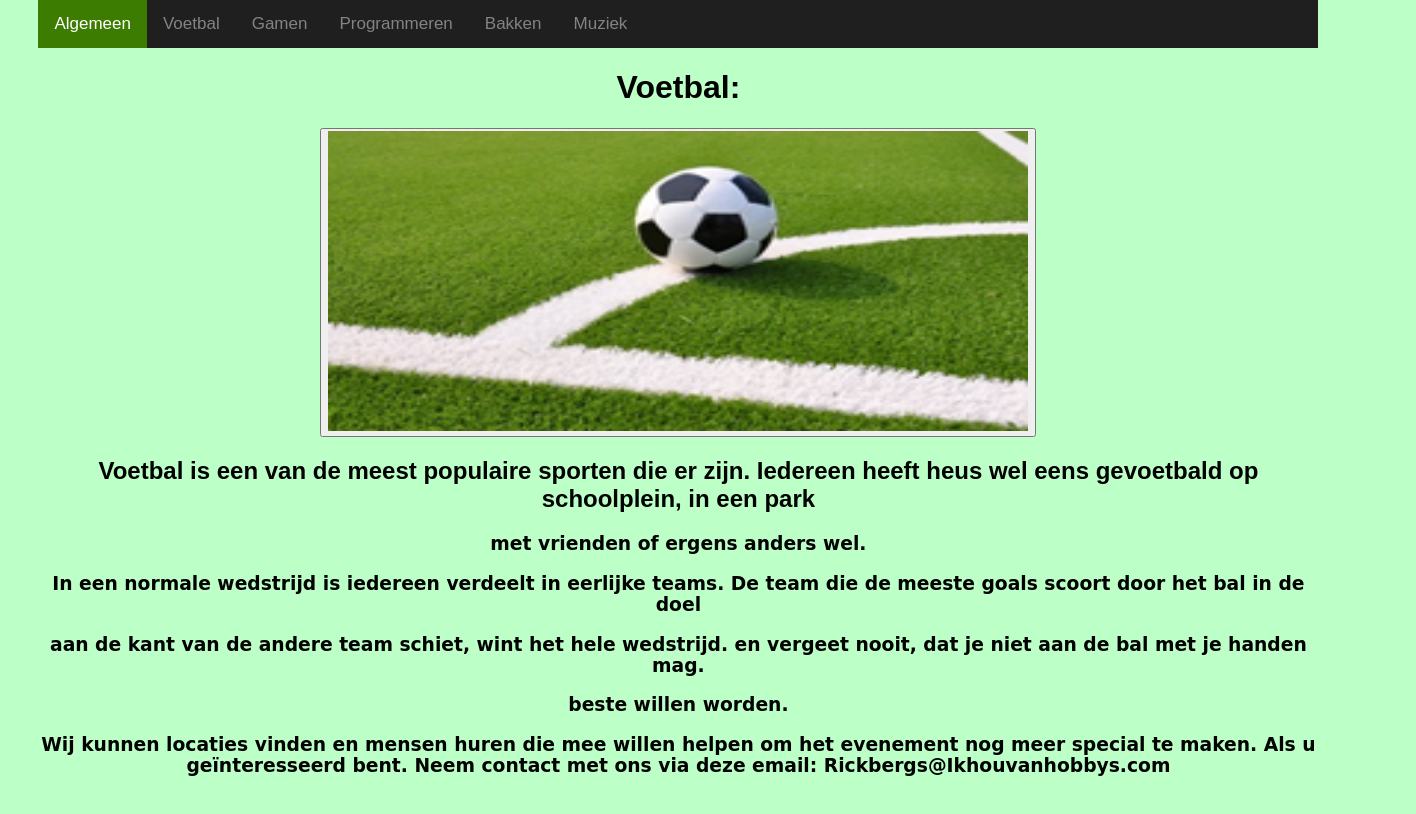
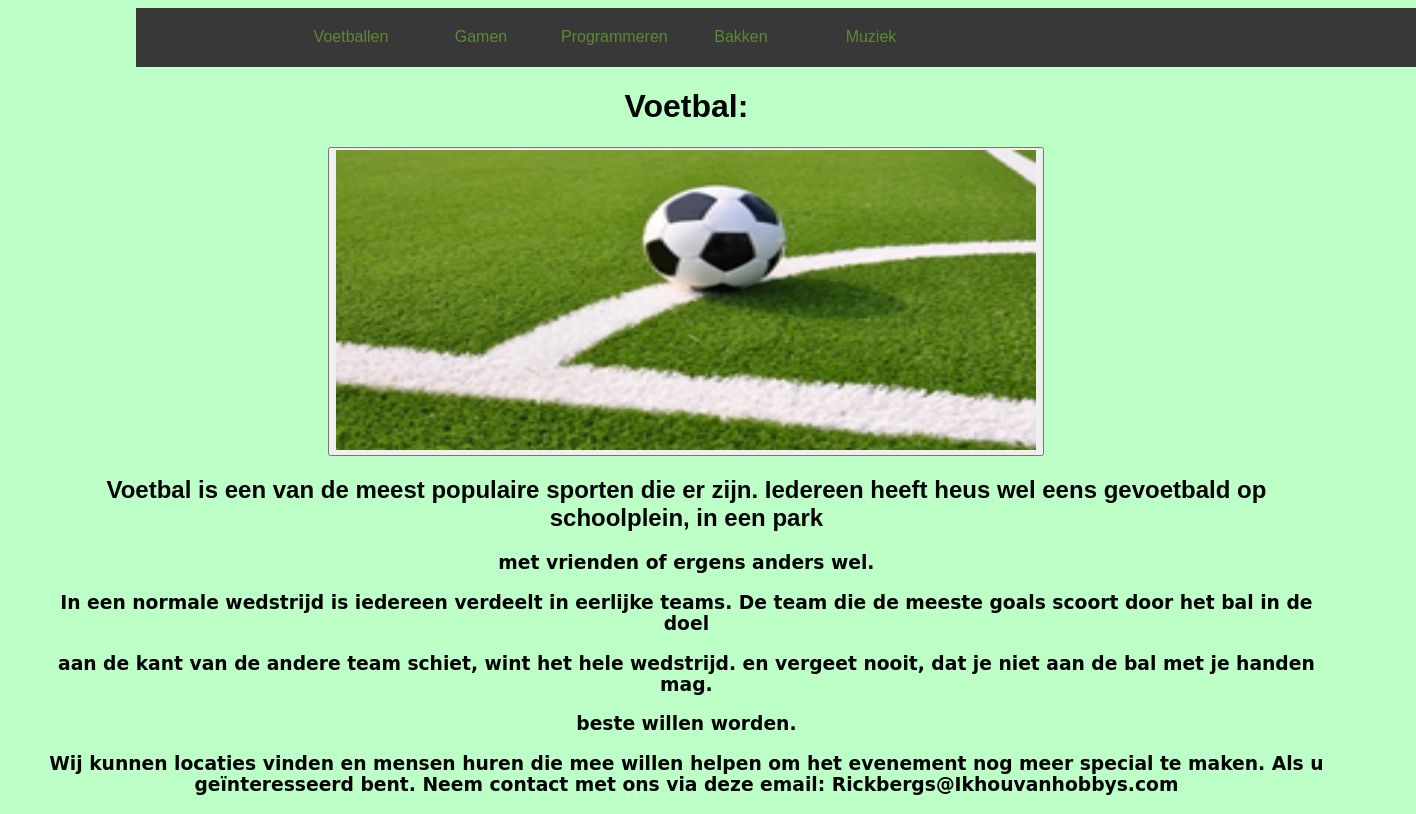
Before and after one commit to RyanFPM/Vistaopdracht2.1, a plain HTML site: page voetbal.html in a window 1280 px wide. Shown: the whole page, 1416 px wide, since content can reach past the window. Drawn offline with Linux system fonts and the light colour scheme.

Commit message:
MENU BALK AANGEPAST!
DAWDAWDAWD

```diff
--- a/voetbal.html
+++ b/voetbal.html
@@ -25,47 +25,54 @@
     }
         </style>
 
-    <style>
-        body {
-          margin: 0;
-          font-family: Arial, Helvetica, sans-serif;
-        }
+  <nav>
+   <ul>
 
-        .topnav {
-          overflow: hidden;
-          background-color: rgb(31, 31, 31);
-        }
+  <li> <a href="voetbal.html"> Voetballen</a></li>
+   <li> <a href="Gamen.html"> Gamen</a></li>
+   <li> <a href="programmeren.html"> Programmeren</a></li>
+   <li> <a href="bakken.html"> Bakken</a></li>
+   <li> <a href="muziek.html"> Muziek</a></li>
+   </ul>
+</nav>
+                                                                                                                                          <style>
+                                                                                                                                              nav {
+                                                                                                                                              width: 100%;
+                                                                                                                                              margin-left: 7%;
+                                                                                                                                              background: rgb(56, 56, 56);
+                                                                                                                                              overflow: auto;
+                                                                                                                                          }
+                                                                                                                                          ul {
+                                                                                                                                              padding: 0;
+                                                                                                                                              margin: 0 0 0 150px;
+                                                                                                                                              list-style: none;
+                                                                                                                                          }
+                                                                                                                                          li {
+                                                                                                                                              float: left;
+                                                                                                                                          }
+                                                                                                                                          .logo img{
+                                                                                                                                              position: absolute;
+                                                                                                                                              margin-top: -0px;
+                                                                                                                                              margin-left: -670px;
+                                                                                                                                              width: 290px;
+                                                                                                                                              height: 60px;
+                                                                                                                                          }
+                                                                                                                                          nav a{
+                                                                                                                                              width: 100px;
+                                                                                                                                              height: 19px;
+                                                                                                                                              display: block;
+                                                                                                                                              padding: 20px 15px;
+                                                                                                                                              text-decoration: none;
+                                                                                                                                              font-family: Arial, Helvetica, sans-serif;
+                                                                                                                                              color: #5c8a33;
+                                                                                                                                              text-align: center;
+                                                                                                                                          }
+                                                                                                                                          nav a:hover{
+                                                                                                                                              background:rgb(8, 45, 14);
+                                                                                                                                              transition:0.5s;
 
-        .topnav a {
-          float: left;
-          color: #838383;
-          text-align: center;
-          padding: 14px 16px;
-          text-decoration: none;
-          font-size: 17px;
-        }
-
-        .topnav a:hover {
-          background-color: #ddd;
-          color: black;
-        }
-
-        .topnav a.active {
-          background-color: #3c7c00;
-          color: white;
-        }
-        </style>
-        </head>
-        <body>
-
-    <div class="topnav">
-        <a class="active" href="index.html">Algemeen</a>
-        <a href="voetbal.html">Voetbal</a>
-        <a href="gamen.html">Gamen</a>
-        <a href="programmeren.html">Programmeren</a>
-        <a href="bakken.html">Bakken</a>
-        <a href="muziek.html">Muziek</a>
-      </div>
+                                                                                                                                          }
+                                                                                                                                          </style>
       <div id="voetbal"></div>
       <h1> Voetbal: </h1>
       <p>
```
Also changed, not shown: Gamen.html (+46 -42 lines), bakken.html (+46 -40 lines), index.html (+46 -40 lines), muziek.html (+46 -39 lines), programmeren.html (+46 -39 lines).
